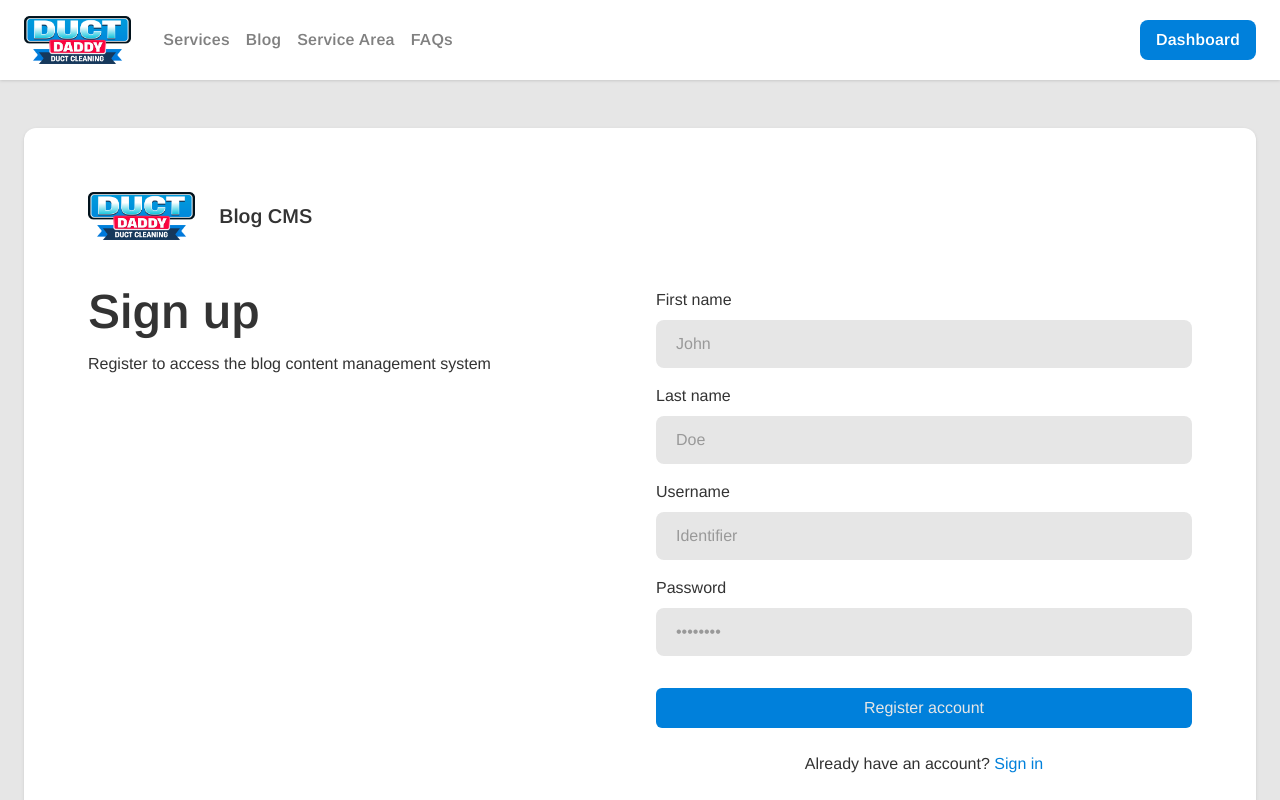
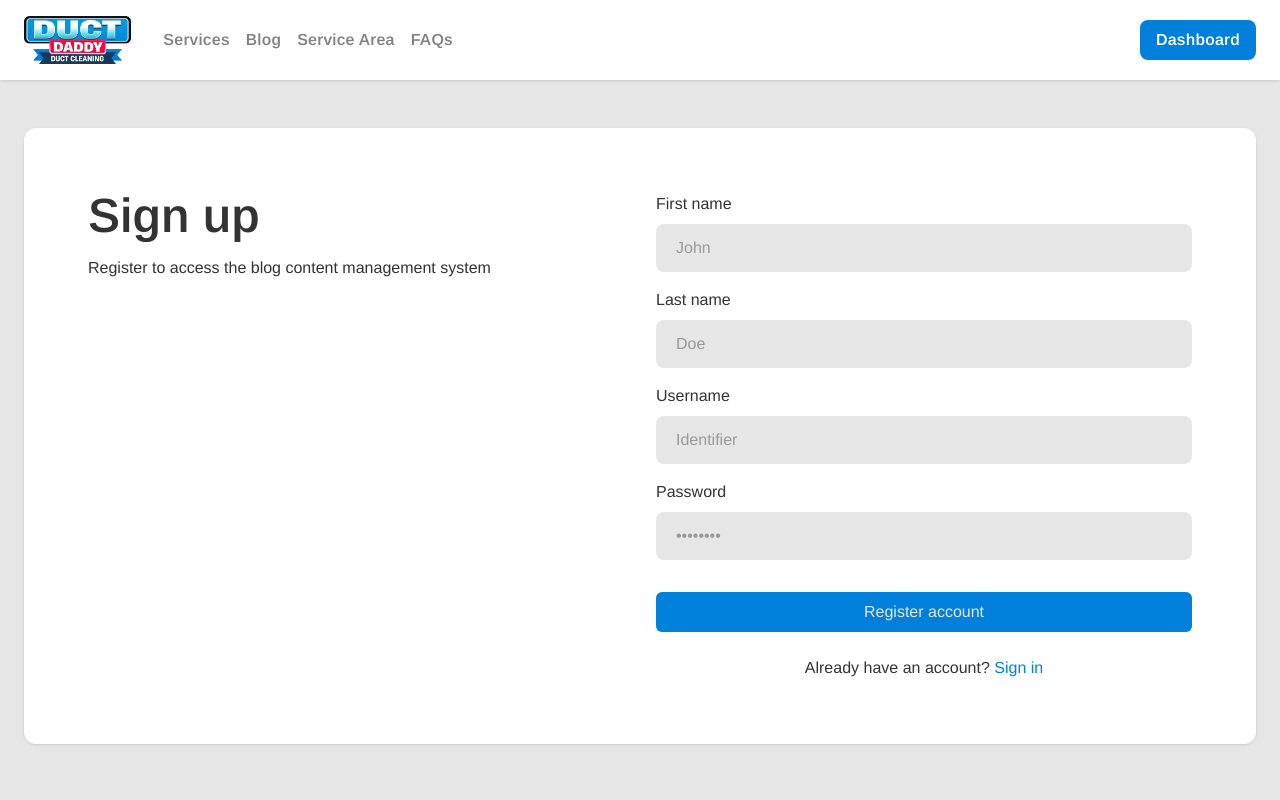
Before and after one commit to flowz0/duct-daddy, a Next.js app: page /register in a window 1280 px wide. Shown: the top 800 px of the page. Built offline with nearby package versions, Linux system fonts and the light colour scheme.

Commit message:
optimize RegisterPage

```diff
--- a/app/(pages)/register/page.tsx
+++ b/app/(pages)/register/page.tsx
@@ -1,22 +1,10 @@
 import RegisterForm from "@/app/components/pages/admin/RegisterForm";
-import Image from "next/image";
-
-import DuctDaddyLogo from "@/public/Duct-Daddy-03.png";
 
 export default function RegisterPage() {
   return (
     <main className="pt-32 pb-16 px-6 max-w-7xl mx-auto">
       <div className="bg-[#ffffff] shadow shadow-[hsl(0,0%,80%)] py-12 px-6 rounded-xl md:p-16">
-        <div className="flex items-center gap-6">
-          <Image
-            src={DuctDaddyLogo}
-            alt="Duct Daddy Logo"
-            className="h-12 w-auto object-cover"
-            draggable={false}
-          />
-          <p className="text-lg font-semibold md:text-xl">Blog CMS</p>
-        </div>
-        <div className="mt-12 flex flex-col gap-8 md:flex-row">
+        <div className="flex flex-col gap-8 md:flex-row">
           <header className="w-full md:w-1/2">
             <h1 className="text-4xl font-semibold text-center md:text-5xl md:text-start">
               Sign up
```
